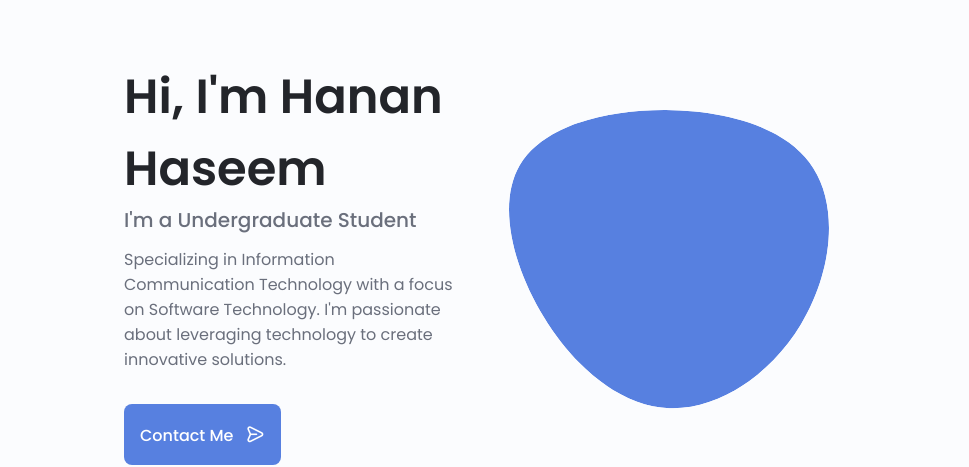
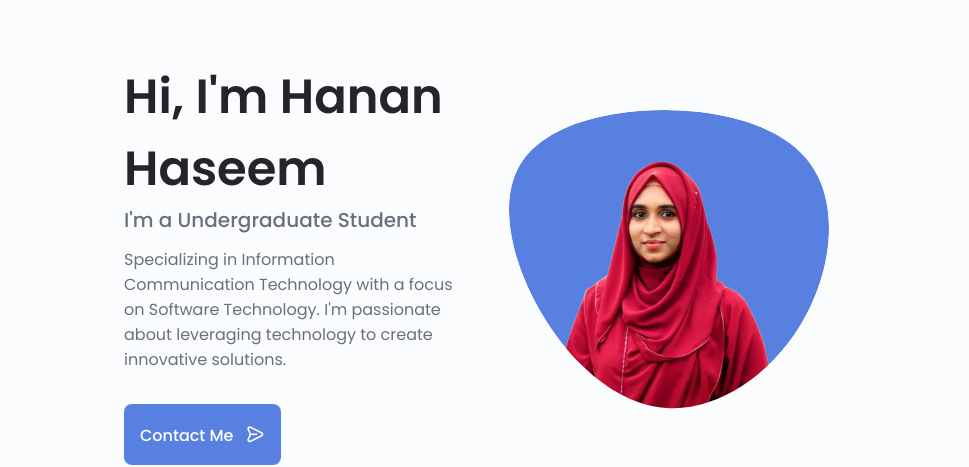
Before and after one commit to Hanan-Haseem/Portfolio, a plain HTML site: page index.html in a window 1280 px wide. Shown: the part 123-590 px from the top of the page, 184-1153 px from the left. Drawn offline with nearby package versions, Linux system fonts and the light colour scheme.

Commit message:
Update image filenames and references

```diff
--- a/index.html
+++ b/index.html
@@ -107,7 +107,7 @@
                                     165.547 130.807 187.559 100.226 186.353C69.6454 185.297 41.0228 161.023 21.7403
                                     129.362C2.45775 97.8511 -7.48481 59.1033 6.67581 34.5279C20.9871 10.1032 59.7028
                                     -0.149132 97.9666 0.00163737C136.23 0.303176 174.193 10.857 190.312 36.4879Z" />
-                                <image class="home__blob-img" x="12" y="18" xlink:href="assets/images/Home Section/hanan.png" />
+                                <image class="home__blob-img" x="12" y="18" xlink:href="assets/images/Home Section/me - Copy.png" />
                             </g>
                         </svg>
                     </div>
```
